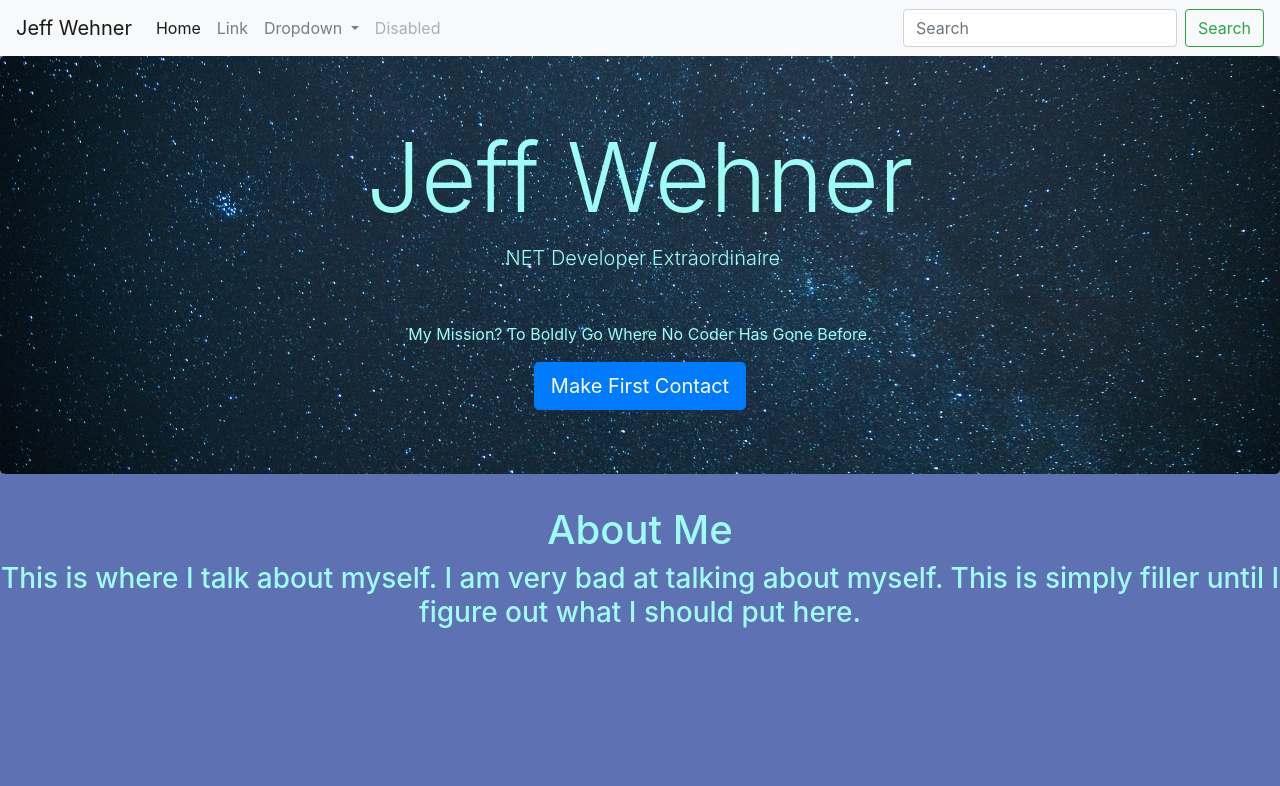
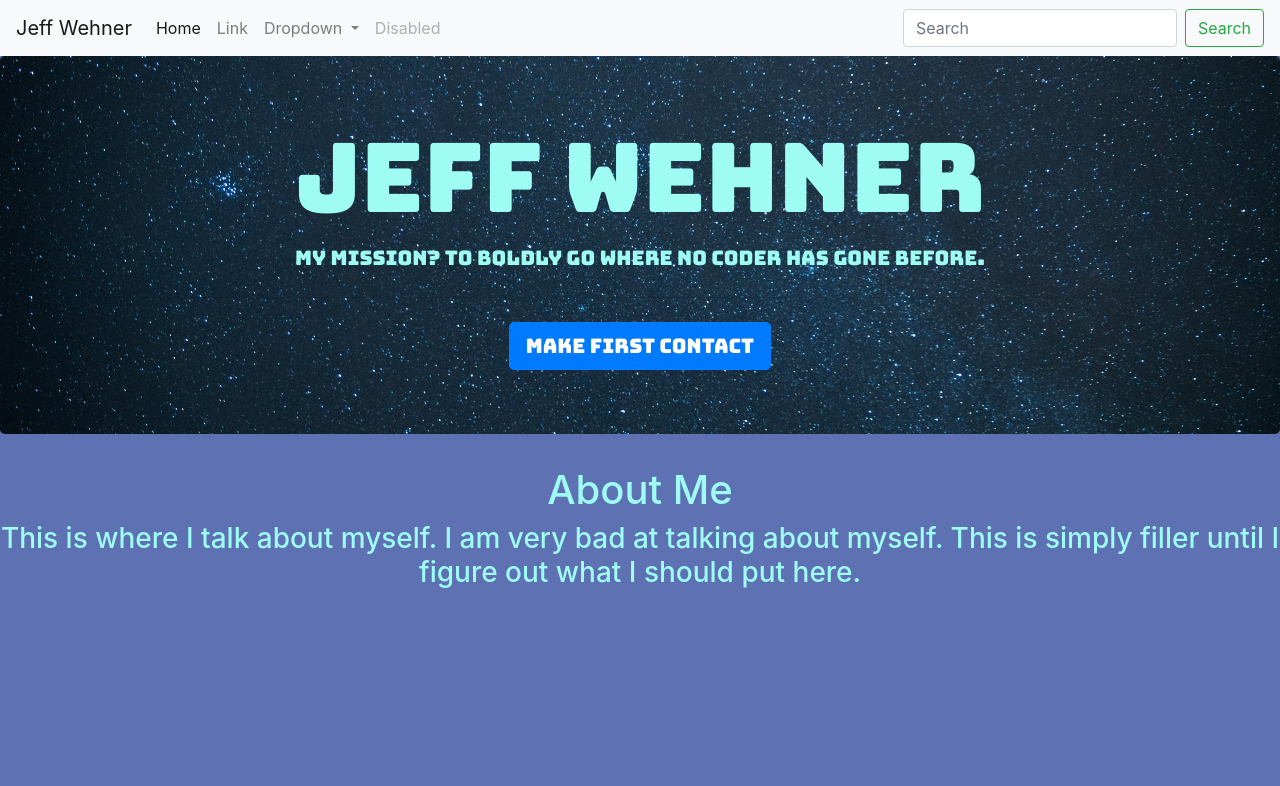
Before and after one commit to jawehner/jawehner.github.io, a plain HTML site: page index.html in a window 1280 px wide. Shown: the top 786 px of the page. Drawn offline with nearby package versions, Linux system fonts and the light colour scheme.

Commit message:
12/11 commit 3

```diff
--- a/CSS/header.css
+++ b/CSS/header.css
@@ -4,5 +4,6 @@
     text-align: center;
     text-size-adjust: 100%;
     color: var(--aqua-green);
+    font-family: 'Bungee', cursive;
     font-stretch: extra-expanded;
 }
--- a/index.html
+++ b/index.html
@@ -4,7 +4,7 @@
     <meta charset="UTF-8">
     <meta name="viewport" content="width=device-width, initial-scale=1.0">
     <meta http-equiv="X-UA-Compatible" content="ie=edge">
-    <link href="https://fonts.googleapis.com/css?family=Bungee|Righteous" rel="stylesheet">
+    <link href="https://fonts.googleapis.com/css?family=Bungee" rel="stylesheet">
     <title>Jeff Wehner</title>
     <link rel="stylesheet" href="https://stackpath.bootstrapcdn.com/bootstrap/4.1.3/css/bootstrap.min.css" integrity="sha384-MCw98/SFnGE8fJT3GXwEOngsV7Zt27NXFoaoApmYm81iuXoPkFOJwJ8ERdknLPMO" crossorigin="anonymous">
     <link rel="stylesheet" href="./CSS/main.css">
@@ -50,9 +50,8 @@
     <!--Header-->
     <div class="jumbotron">
         <h1 class="display-1">Jeff Wehner</h1>
-        <p class="lead">.NET Developer Extraordinaire</p>
+        <p class="lead">My Mission? To Boldly Go Where No Coder Has Gone Before.</p>
         <hr class="my-4">
-        <p>My Mission? To Boldly Go Where No Coder Has Gone Before.</p>
         <a class="btn btn-primary btn-lg" href="#" role="button">Make First Contact</a>
       </div>
     <!--About Section-->
@@ -75,7 +74,7 @@
       <div>
       <h1>Projects Yo</h1>
         <a class="btn btn-primary btn-lg" href = "https://codepen.io/jawehner/pen/ZqZqwN/" role="button" target=blank >CSS Creature</a>
-        <a class="btn btn-primary btn-lg" href = "https://jawehner.github.io/static_storefront/" role="button" target=blank >Static Storefront</a>
+        <a class="btn btn-primary btn-lg" href = "https://github.com/jawehner/static_storefront.git" role="button" target=blank >Static Storefront</a>
       </div>
     </section>
 <br>
```
